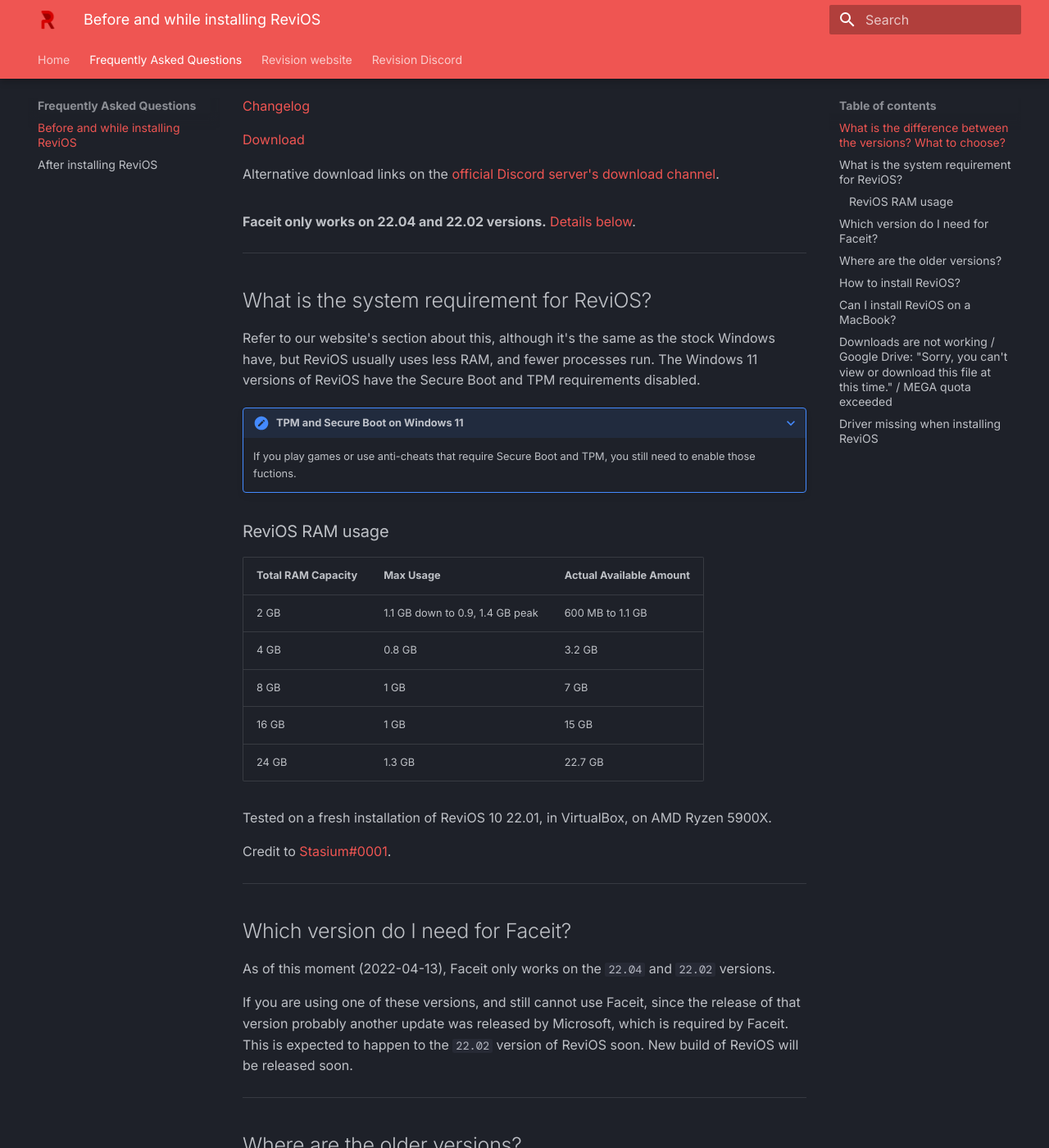
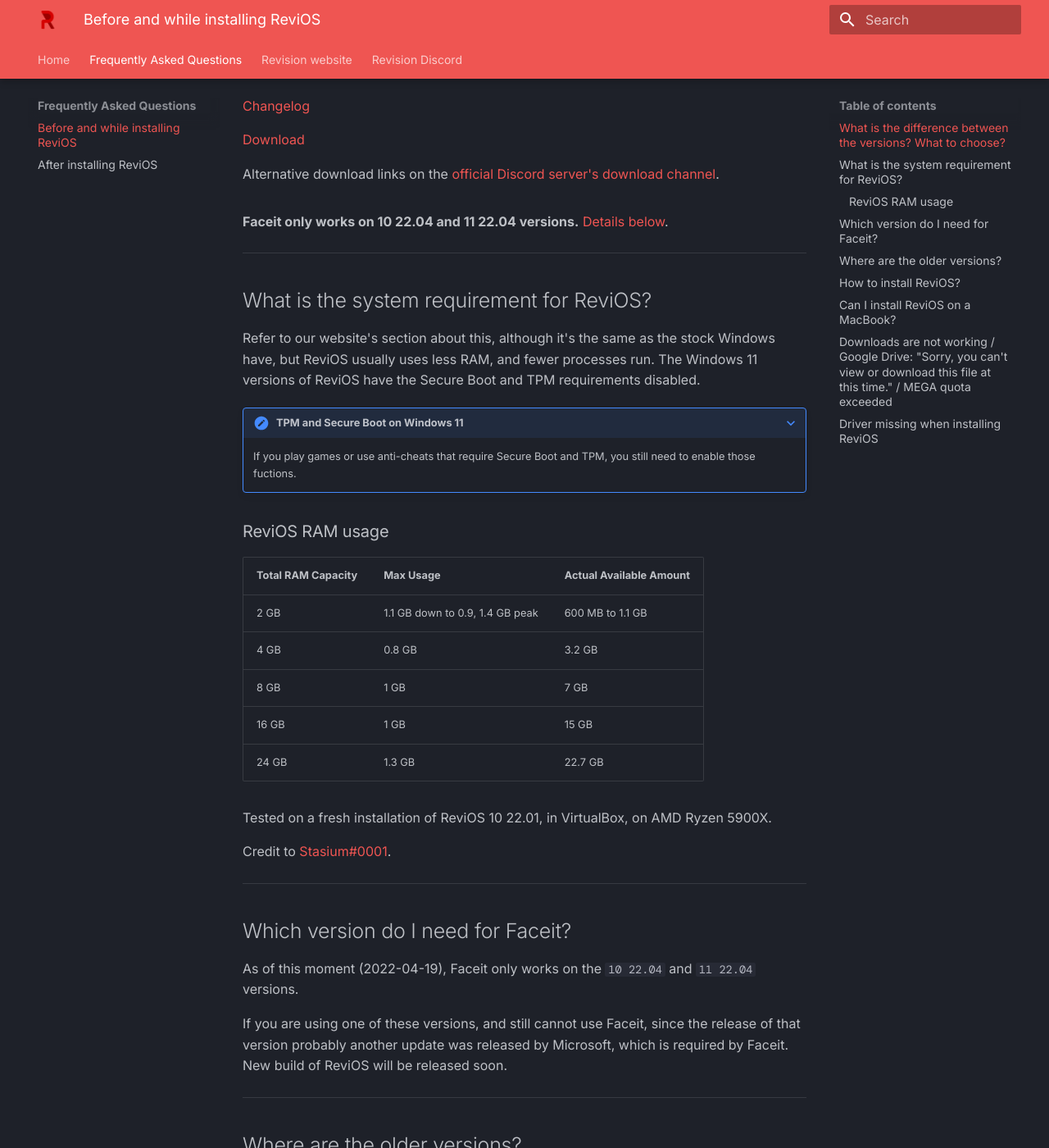
Before and after one commit to dkovacs24/ReviOS_faq, an MkDocs documentation site: the page built from docs/before-install.md, in a window 1280 px wide and 1400 px high, scrolled down 362 px. Shown: the whole window at 82% size. Built offline with MkDocs 1.6.1 and Material for MkDocs 9.7.7, drawn with Linux system fonts in a browser that asks for light colours; some web fonts are replaced; some of the changed text lies outside the part shown.

Commit message:
add new revios11 version update

```diff
--- a/docs/before-install.md
+++ b/docs/before-install.md
@@ -2,7 +2,7 @@
 
 ## What is the difference between the versions? What to choose?
 
-As of this moment (2022-04-13), there are only 2 versions of ReviOS that are supported: `22.04`, `21.02`. No other versions are supported.
+As of this moment (2022-04-19), there are only 2 versions of ReviOS that are supported: `22.04`, `21.02`. No other versions are supported.
 
 === "ReviOS 10 22.04"
 
@@ -15,16 +15,18 @@
     Alternative download links on the [official Discord server's](https://discord.gg/962y4pU){target=_blank} [download channel](https://discord.com/channels/619835916139364383/658369065110339640/963477645859901491){target=_blank}.
 
 
-=== "Revios 11 22.02"
+=== "Revios 11 22.04"
 
     Based on the latest Windows 11.
 
-    [Changelog](https://www.revi.cc/revios/download/changelog#h.547zs3c6potx){target=_blank}
+    [Changelog](https://www.revi.cc/revios/download/changelog#h.5m29vb11epyy){target=_blank}
 
     [Download](https://www.revi.cc/revios/download#h.kwa7bvvnrtc9){target=_blank}
 
+    Alternative download links on the [official Discord server's](https://discord.gg/962y4pU){target=_blank} [download channel](https://discord.com/channels/619835916139364383/658369065110339640/965855822372569099){target=_blank}.
 
-**Faceit only works on 22.04 and 22.02 versions.** [Details below](#which-version-do-i-need-for-faceit).
+
+**Faceit only works on 10 22.04 and 11 22.04 versions.** [Details below](#which-version-do-i-need-for-faceit).
 
 ---
 
@@ -54,9 +56,9 @@
 
 ## Which version do I need for Faceit?
 
-As of this moment (2022-04-13), Faceit only works on the `22.04` and `22.02` versions.
+As of this moment (2022-04-19), Faceit only works on the `10 22.04` and `11 22.04` versions.
 
-If you are using one of these versions, and still cannot use Faceit, since the release of that version probably another update was released by Microsoft, which is required by Faceit. This is expected to happen to the `22.02` version of ReviOS soon. New build of ReviOS will be released soon.
+If you are using one of these versions, and still cannot use Faceit, since the release of that version probably another update was released by Microsoft, which is required by Faceit. New build of ReviOS will be released soon.
 
 ---
 
```
Also changed, not shown: docs/after-install.md (+4 -1 lines).
